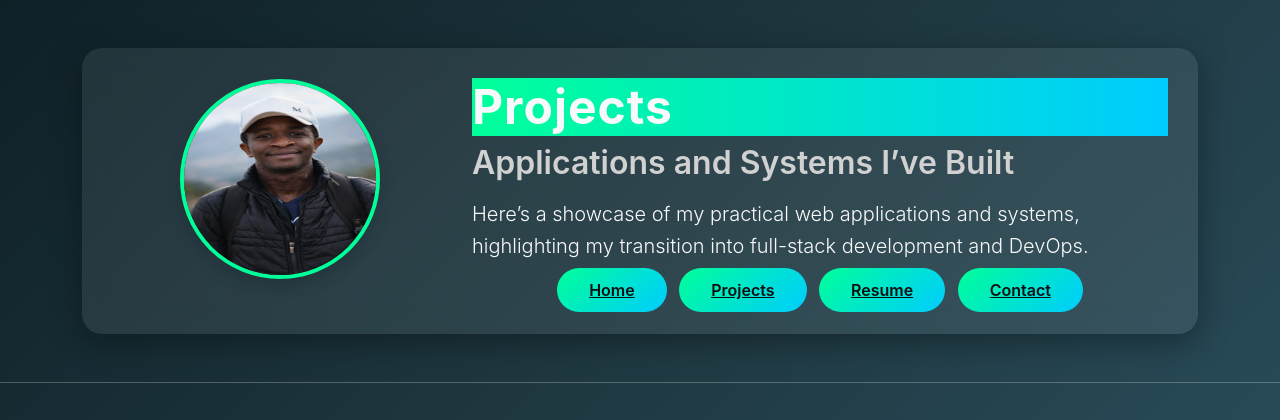
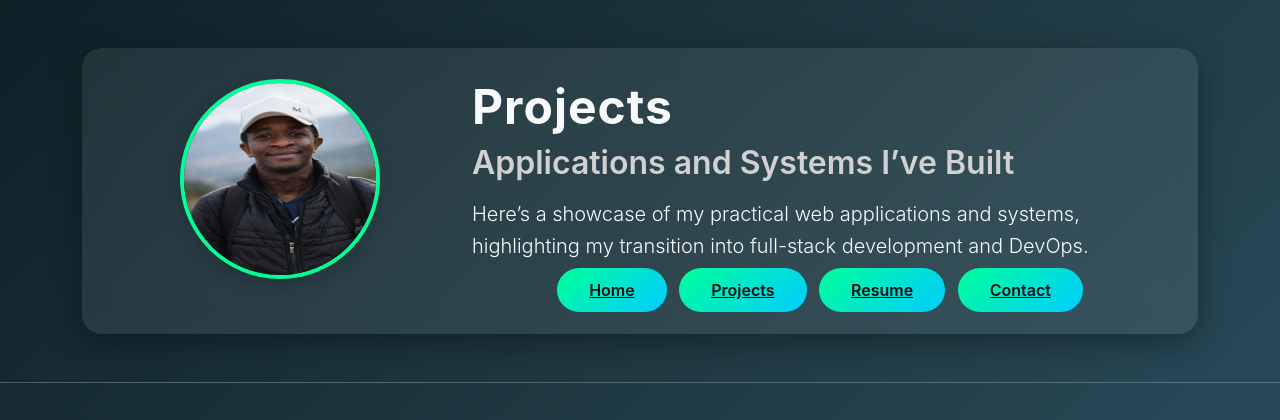
Before and after one commit to KarisaT/Portfolio, a Flask app: page /projects in a window 1280 px wide. Shown: the top 420 px of the page. Run offline with Flask 3, Linux system fonts and the light colour scheme.

Commit message:
projects

```diff
--- a/templates/projects.html
+++ b/templates/projects.html
@@ -47,7 +47,6 @@
   h1 {
     font-size: 3rem;
     font-weight: 800;
-    background: linear-gradient(90deg, #00ff99, #00ccff);
     letter-spacing: 1px;
   }
   h2 {
```
